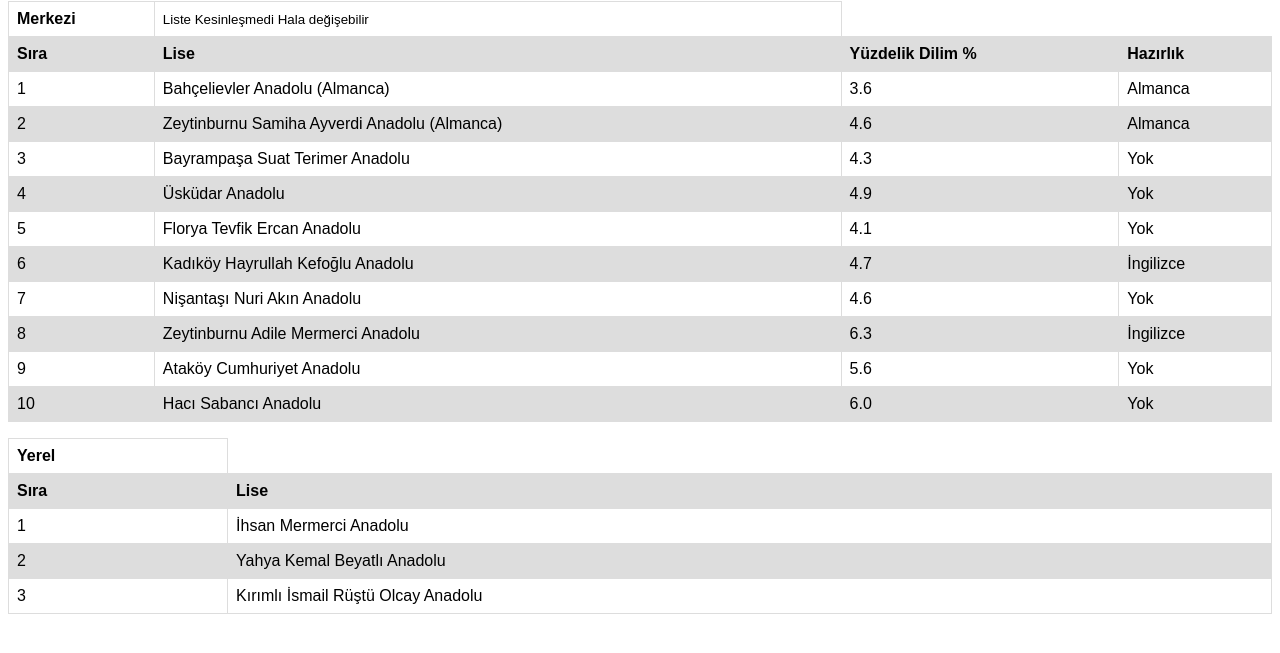
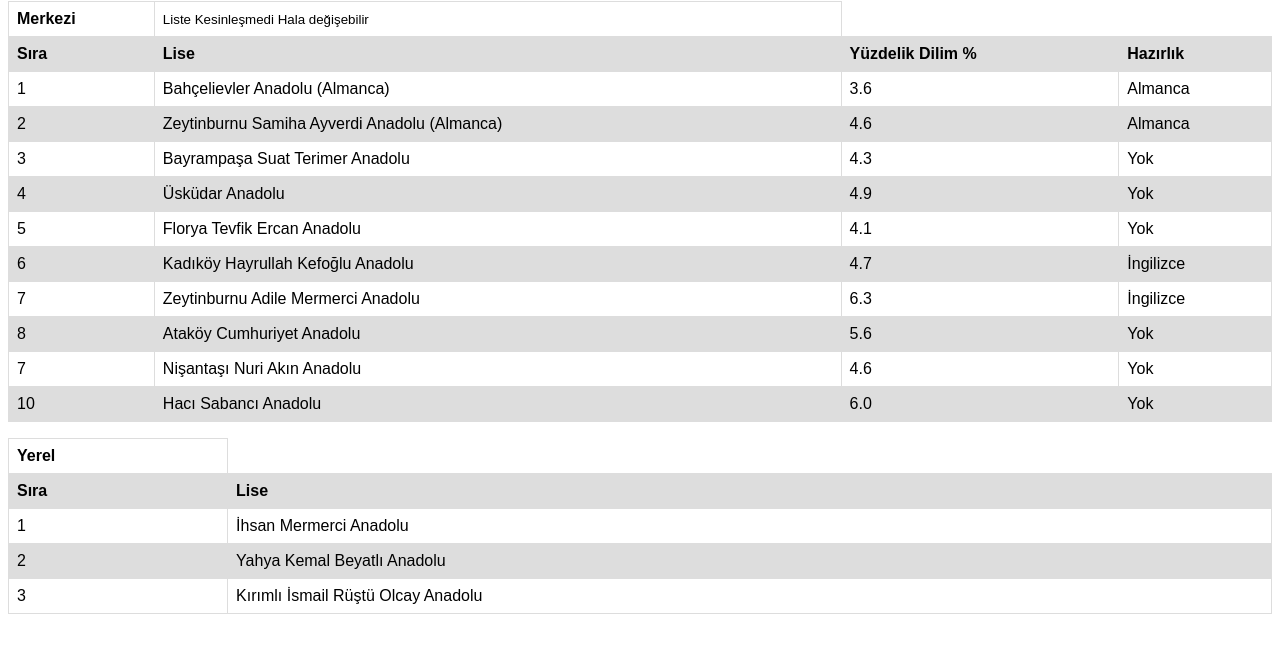
Before and after one commit to lgstercih/lgstercih.github.io, a plain HTML site: page index.html in a window 1280 px wide. Shown: the part 79-732 px from the top of the page. Drawn offline with Linux system fonts and the light colour scheme.

Commit message:
Update index.html

```diff
--- a/index.html
+++ b/index.html
@@ -70,20 +70,20 @@
       </tr>
       <tr>
         <td>7</td>
-        <td>Nişantaşı Nuri Akın Anadolu</td>
-        <td>4.6</td>
-        <td>Yok</td>
-      </tr>
-      <tr>
-        <td>8</td>
         <td>Zeytinburnu Adile Mermerci Anadolu</td>
         <td>6.3</td>
         <td>İngilizce</td>
       </tr>
       <tr>
-        <td>9</td>
+        <td>8</td>
         <td>Ataköy Cumhuriyet Anadolu</td>
         <td>5.6</td>
+        <td>Yok</td>
+      </tr>
+      <tr>
+        <td>7</td>
+        <td>Nişantaşı Nuri Akın Anadolu</td>
+        <td>4.6</td>
         <td>Yok</td>
       </tr>
       <tr>
```
